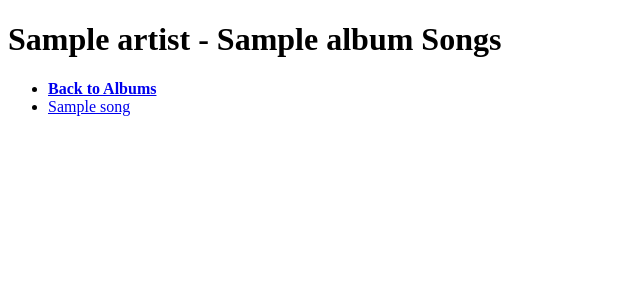
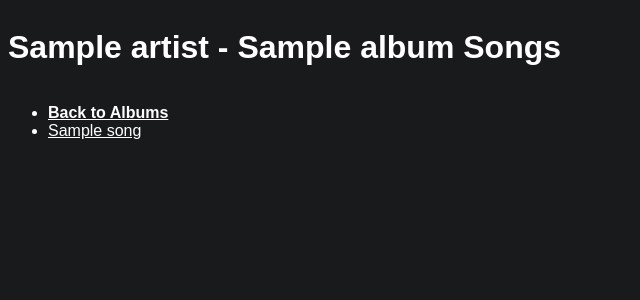
Before and after one commit to Supersonic-Music/Supersonic-Server, a Flask app: template templates/album.html in a window 1280 px wide. Shown: the top 300 px of the page, without its empty margins (0-640 px from the left). Run offline with Flask 3, Linux system fonts and the light colour scheme; the template is opened without the code that fills it: most values are stand-ins (such as "Sample title", 1, 10 or a date in 2020); parts of the project's set-up code (start-up, migrations or seed data) failed here and were passed over.

Commit message:
everything needed for a 1.0 release probably*

```diff
--- a/config.py
+++ b/config.py
@@ -3,7 +3,7 @@ from dataclasses import dataclass
 # Choose your desired options below.
 @dataclass
 class UserOptions:
-    MUSIC_DIR = "/home/ethan/Music/"
+    MUSIC_DIR = "/home/deck/Music/"
     CAL_DIR = ".cal"
     PLAYLIST_EXTENSION = ".tardis"
     SCAN_COLLECTION_ON_STARTUP = True
--- a/json_gen.py
+++ b/json_gen.py
@@ -26,6 +26,7 @@ def generate_artist_json(MUSIC_DIR, CAL_DIR):
     print(f"✅ Found {len(artist_data)} Artists. 🧑‍🎨") # Found number of artists
     with open(os.path.join(MUSIC_DIR, CAL_DIR, 'meta', 'artists.json'), 'w') as file:  # Save in the "music_index" folder
         json.dump(artist_data, file)
+    return len(artist_data)
 
 # Function to generate a JSON file for albums of a specific artist
 def generate_album_json(artist, MUSIC_DIR, CAL_DIR):
--- a/main.py
+++ b/main.py
@@ -28,7 +28,7 @@ def serve_music(filename):
 def index():
     artists = os.listdir(MUSIC_DIR)
     PROGRAM_NAME = ProgramData.PROGRAM_NAME
-    return render_template('index.html', artists=artists, PROGRAM_NAME=PROGRAM_NAME)
+    return render_template('index.html', artists=artists, PROGRAM_NAME=PROGRAM_NAME, number_of_artists=stats["number_of_artists"], number_of_albums=stats["number_of_albums"], number_of_songs=stats["number_of_songs"])
 
 # Create a route to list albums for a specific artist
 @app.route('/<artist>/')
@@ -58,5 +58,5 @@ def album_songs(artist, album):
 if __name__ == '__main__':
     if UserOptions.SCAN_COLLECTION_ON_STARTUP == True:
         from scan_music import scan_music
-        scan_music(MUSIC_DIR, CAL_DIR)
+        stats = scan_music(MUSIC_DIR, CAL_DIR)
     app.run(host='0.0.0.0', port=6969)
--- /dev/null
+++ b/static/css/style.css
@@ -0,0 +1,41 @@
+body {
+    font-family: sans-serif;
+    background-color: #181a1b;
+    color: white;
+}
+
+h1 {
+    color: transparent;
+    background-image: linear-gradient(to right, white, white);
+    -webkit-background-clip: text;
+    background-clip: text;
+    transition: all 0.9s ease-in-out;
+    display: inline-block;
+    text-decoration: underline;
+}
+
+h1:hover {
+    color: transparent;
+    background-image: linear-gradient(to right, #ff00cc, #3333cc);
+    -webkit-background-clip: text;
+    background-clip: text;
+    letter-spacing: 0.2rem;
+    transition: all 0.9s ease-in-out;
+}
+
+a {
+    color: white;
+    transition: all 0.2s ease-in-out;
+}
+
+a:hover {
+    color: grey;
+}
+
+a:visited {
+    color: white;
+}
+
+a:active {
+    color: rgb(76, 76, 76);
+}
--- a/templates/album.html
+++ b/templates/album.html
@@ -1,6 +1,7 @@
 <!DOCTYPE html>
 <html>
 <head>
+    <link rel="stylesheet" type="text/css" href="{{ url_for('static', filename='css/style.css') }}">
     <title>{{ artist }} - {{ album }} Songs</title>
 </head>
 <body>
--- a/templates/artist.html
+++ b/templates/artist.html
@@ -1,6 +1,7 @@
 <!DOCTYPE html>
 <html>
 <head>
+    <link rel="stylesheet" type="text/css" href="{{ url_for('static', filename='css/style.css') }}">
     <title>{{ artist }} Songs</title>
 </head>
 <body>
--- a/templates/artist_albums.html
+++ b/templates/artist_albums.html
@@ -1,6 +1,7 @@
 <!DOCTYPE html>
 <html>
 <head>
+    <link rel="stylesheet" type="text/css" href="{{ url_for('static', filename='css/style.css') }}">
     <title>{{ artist }}'s Albums</title>
 </head>
 <body>
```
Also changed, not shown: scan_music.py (+16 -2 lines), templates/index.html (+10 -1 lines).
